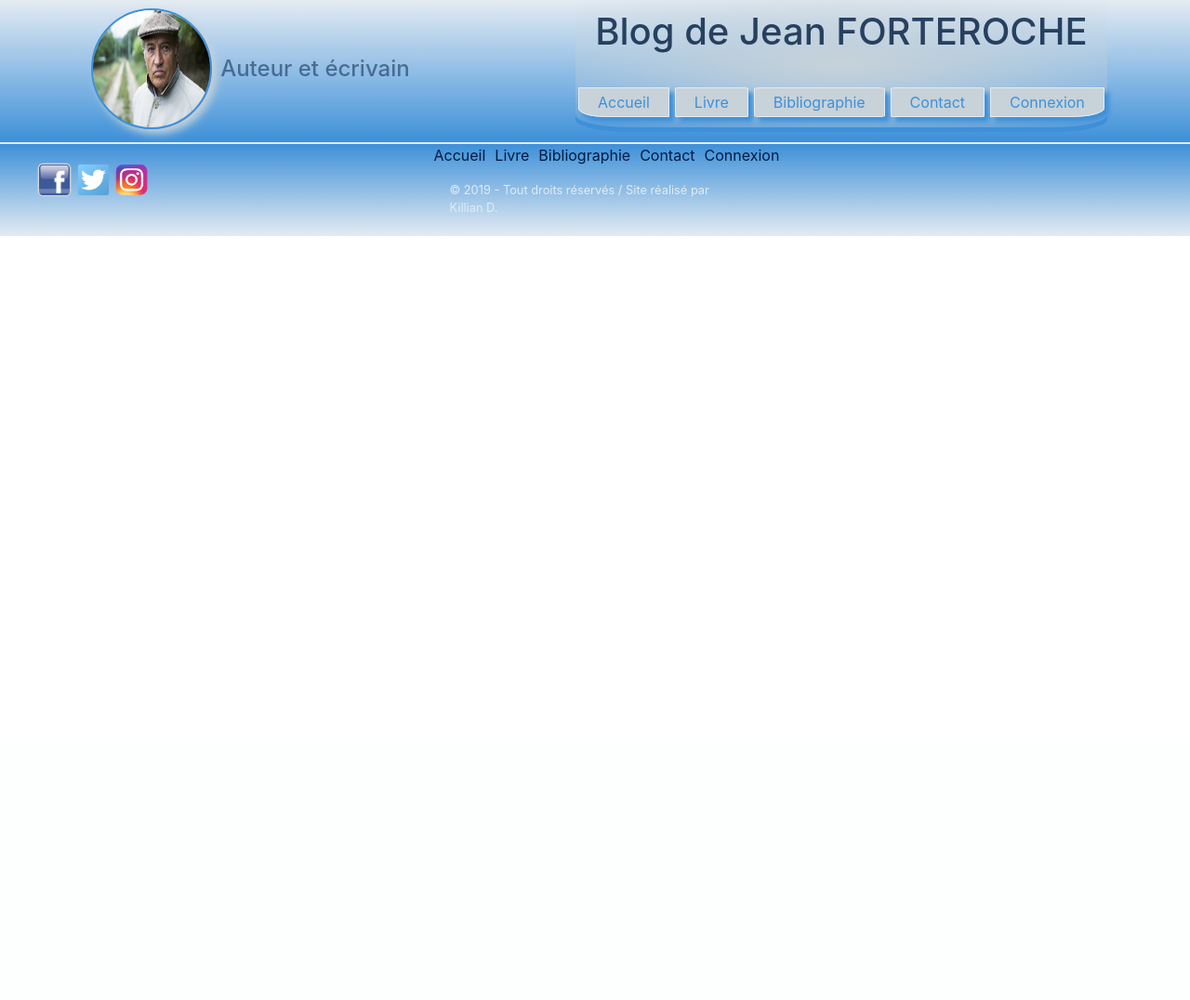
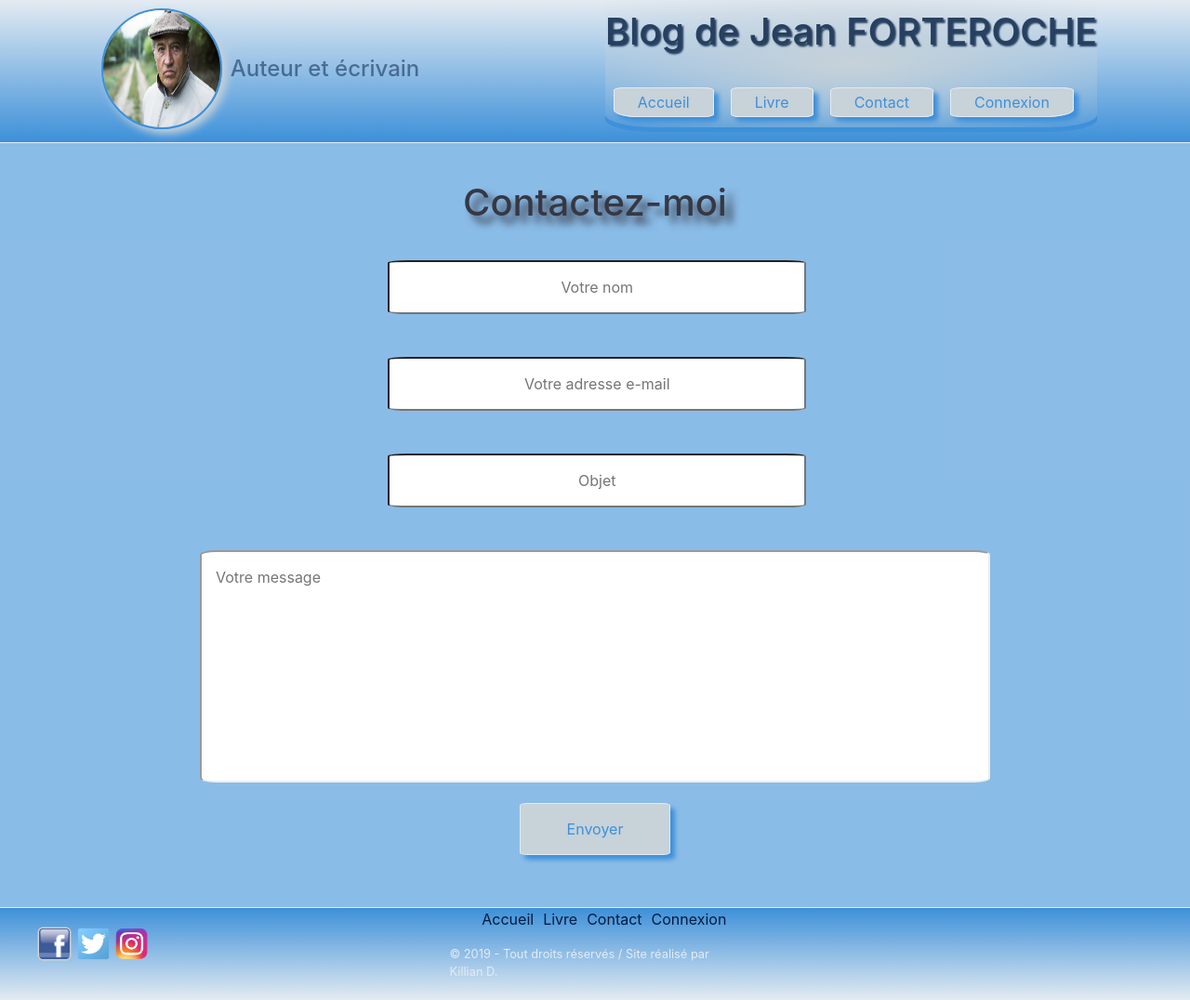
Before and after one commit to darmezik/BlogDeJeanFORTEROCHE, a PHP site: page /BlogDeJeanFORTEROCHE/view/viewContact.php in a window 1280 px wide. Shown: the whole page at 93% size. Before the commit the page ends 254 px from the top, so only its background shows below. Run offline with PHP 8.4, Linux system fonts and the light colour scheme.

Commit message:
add formContact

```diff
--- a/controller/UserController.php
+++ b/controller/UserController.php
@@ -12,11 +12,6 @@ class UserController
         require('view/viewBook.php');
     }
 
-    public function printBibliographie()
-    {
-        require('view/viewBibliographie.php');
-    }
-
     public function printContact()
     {
         require('view/viewContact.php');
--- a/index.php
+++ b/index.php
@@ -18,10 +18,6 @@ try
         {
             $UserController->printBook();
         }
-        elseif($_GET['action'] == 'bibliographie')
-        {
-            $UserController->printBibliographie();
-        }
         elseif($_GET['action'] == 'contact')
         {
             $UserController->printContact();
--- a/public/css/style.css
+++ b/public/css/style.css
@@ -48,6 +48,7 @@ header div h1
     margin-top: 10px;
     text-align: center;
     color: #011C40;
+    text-shadow: 2px 2px 2px #011C40;
     opacity: 0.8;
 }
 
@@ -62,13 +63,11 @@ header nav ul
 
 header nav ul li a
 {
-    padding: 5px;
-    padding-left: 20px;
-    padding-right: 20px;
-    margin-left: 3px;
-    margin-right: 3px;
+    padding: 5px 25px 5px 25px;
+    margin-left: 9px;
+    margin-right: 9px;
     background-color: #C7D2D9;
-    border-radius: 5%;
+    border-radius: 10%;
     border: 1px solid #E4EBF2;
     box-shadow: 5px 5px 5px #3D90D9;
     text-decoration: none;
@@ -82,14 +81,21 @@ header nav ul li a:hover
     text-decoration: none;
 }
 
+header nav ul li a:active
+{
+    background-color: rgba(199, 210, 217, 0.2);
+    box-shadow: 5px 5px 5px #C7D2D9;
+    transform: translateY(4px);
+}
+
 #defaultLeft
 {
-    border-radius: 0% 0% 0% 30%;
+    border-radius: 10% 10% 10% 25%;
 }
 
 #defaultRight
 {
-    border-radius: 0% 0% 30% 0%;
+    border-radius: 10% 10% 25% 10%;
 }
                     /* Pied de page (footer) */
 footer
@@ -111,12 +117,16 @@ footer
     width: 3%;
 }
 
+footer nav
+{
+    margin: auto;
+    width: 253.4px;
+}
+
 footer nav ul
 {
     display: flex;
     list-style-type: none;
-    width: 357px;
-    margin: auto;
     padding: 0;
 }
 
@@ -181,9 +191,7 @@ footer p
 
 #headerHome a
 {
-    padding: 10px;
-    padding-left: 40px;
-    padding-right: 40px;
+    padding: 10px 40px 10px 40px;
     margin-left: 5px;
     margin-right: 5px;
     background-color: #C7D2D9;
@@ -200,6 +208,13 @@ footer p
     color: #011C40;
     box-shadow: 4px 4px 4px #C7D2D9;
     text-decoration: none;
+}
+
+#headerHome a:active
+{
+    background-color: rgba(199, 210, 217, 0.4);
+    box-shadow: 7px 7px 7px #C7D2D9;
+    transform: translateY(4px);
 }
 
 #fontPresentation
@@ -246,3 +261,68 @@ footer p
     margin-left: 50px;
     border-radius: 20%;
 }
+
+.fontChapitre, #contact
+{
+    background-color: rgba(61, 144, 217, 0.6);
+}
+                  /* Page Contact */
+#formContact h2
+{
+    font-size: 2.5em;
+    color: #363844;
+    text-shadow: 8px 8px 8px #363844;
+}
+
+#formContact
+{
+    text-align: center;
+    padding-top: 40px;
+    padding-bottom: 40px;
+}
+
+#name, #email, #subject
+{
+    text-align: center;
+    margin-top: 30px;
+    padding: 15px;
+    width: 450px;
+    border-radius: 5%;
+}
+
+#formContact form textarea
+{
+    resize: none;
+    margin-top: 30px;
+    padding: 15px;
+    width: 850px;
+    height: 250px;
+    border-radius: 2%;
+    border-width: 2px;
+    border-style: inset;
+    border-color: initial;
+}
+
+#formContact form textarea:focus, #formContact form input:focus
+{
+    background: rgba(255, 255, 255, 0.8);
+    outline: none;
+    border: none;
+}
+
+.submit
+{
+    background-color: #C7D2D9;
+    padding: 15px 50px;
+    border-radius: 5%;
+    border: 1px solid #E4EBF2;
+    box-shadow: 5px 5px 5px #3D90D9;
+    color: #3D90D9;
+}
+
+.submit:hover
+{
+    color: #011C40;
+    box-shadow: 2px 2px 2px #C7D2D9;
+    text-decoration: none;
+}
--- a/view/template.php
+++ b/view/template.php
@@ -19,7 +19,6 @@
                     <ul>
                         <li><a id="defaultLeft" href="index.php?action=home">Accueil</a></li>
                         <li><a href="index.php?action=book">Livre</a></li>
-                        <li><a href="index.php?action=bibliographie">Bibliographie</a></li>
                         <li><a href="index.php?action=contact">Contact</a></li>
                         <li><a id="defaultRight" href="#">Connexion</a></li>
                     </ul>
@@ -39,7 +38,6 @@
                 <ul>
                     <li><a href="index.php?action=home">Accueil</a></li>
                     <li><a href="index.php?action=book">Livre</a></li>
-                    <li><a href="index.php?action=bibliographie">Bibliographie</a></li>
                     <li><a href="index.php?action=contact">Contact</a></li>
                     <li><a href="#">Connexion</a></li>
                 </ul>
--- a/view/viewBibliographie.php
+++ /dev/null
@@ -1,4 +0,0 @@
-<?php $title = 'Bibliographie de Jean FORTEROCHE'; ?>
-<?php ob_start(); ?>
-<?php $content = ob_get_clean(); ?>
-<?php require('template.php'); ?>
--- a/view/viewBook.php
+++ b/view/viewBook.php
@@ -1,4 +1,6 @@
-<?php $title = 'Roman de Jean FORTEROCHE'; ?>
+<?php $title = 'Livre de Jean FORTEROCHE'; ?>
 <?php ob_start(); ?>
+<section class="fontChapitre">
+</section>
 <?php $content = ob_get_clean(); ?>
 <?php require('template.php'); ?>
--- a/view/viewContact.php
+++ b/view/viewContact.php
@@ -1,4 +1,29 @@
 <?php $title = 'Contactez Jean FORTEROCHE'; ?>
 <?php ob_start(); ?>
+<section id="contact">
+    <div id="formContact">
+        <h2>Contactez-moi</h2>
+        <form method="post" action="">
+            <p>
+                <label for="name"></label>
+                <input type="text" name="name" id="name" placeholder="Votre nom">
+            </p>
+            <p>
+                <label for="email"></label>
+                <input type="email" name="email" id="email" placeholder="Votre adresse e-mail">
+            </p>
+            <p>
+                <label for="subject"></label>
+                <input type="text" name="subject" id="subject" placeholder="Objet">
+            </p>
+            <p>
+                <textarea name="message" id="message" rows="10" placeholder="Votre message"></textarea>
+            </p>
+            <p>
+                <input class="submit" type="submit" value="Envoyer">
+            </p>
+        </form>
+    </div>
+</section>
 <?php $content = ob_get_clean(); ?>
 <?php require('template.php'); ?>
--- a/view/viewHome.php
+++ b/view/viewHome.php
@@ -14,13 +14,12 @@
         <p>Je m'appelle Jean Forteroche, auteur de Roman mon métier, ma passion.<br />
             Je vis en Bretagne, dont je suis originaire. Vous trouverez sur ce site :<br />
              - <a href="index.php?action=book">les chapitres de mon nouveau roman</a><br />
-             - <a href="index.php?action=bibliographie">ma bibliographie</a><br />
              - <a href="index.php?action=contact">une page contact si vous souhaitez me poser des questions complémentaires</a><br />
             Bonne visite !!</p>
         <img src="public/images/photoJean.jpg" alt="Jean Forteroche" />
     </div>
 </section>
-<section id="fontChapitre">
+<section class="fontChapitre">
 </section>
 <?php $content = ob_get_clean(); ?>
 <?php require('template.php'); ?>
```
